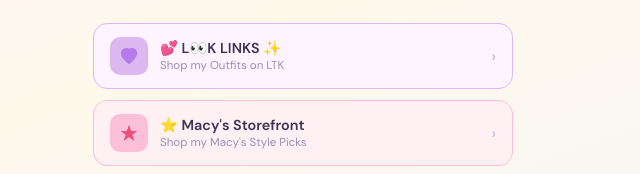
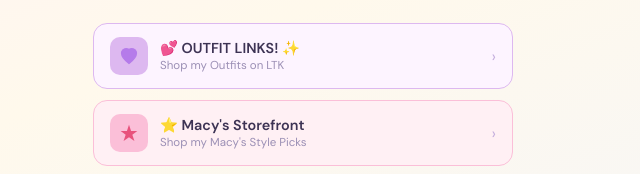
Before and after one commit to lexy-commits/joyofgettingdressed, a plain HTML site: page links.html in a window 1280 px wide. Shown: the part 263-437 px from the top of the page, 337-977 px from the left. Drawn offline with Linux system fonts and the light colour scheme.

Commit message:
Update links.html

```diff
--- a/links.html
+++ b/links.html
@@ -210,7 +210,7 @@
           </svg>
         </div>
         <div class="link-text">
-          <p class="link-title">💕 L👀K LINKS ✨</p>
+          <p class="link-title">💕 OUTFIT LINKS! ✨</p>
           <p class="link-sub">Shop my Outfits on LTK</p>
         </div>
         <span class="link-arrow" aria-hidden="true">›</span>
```
